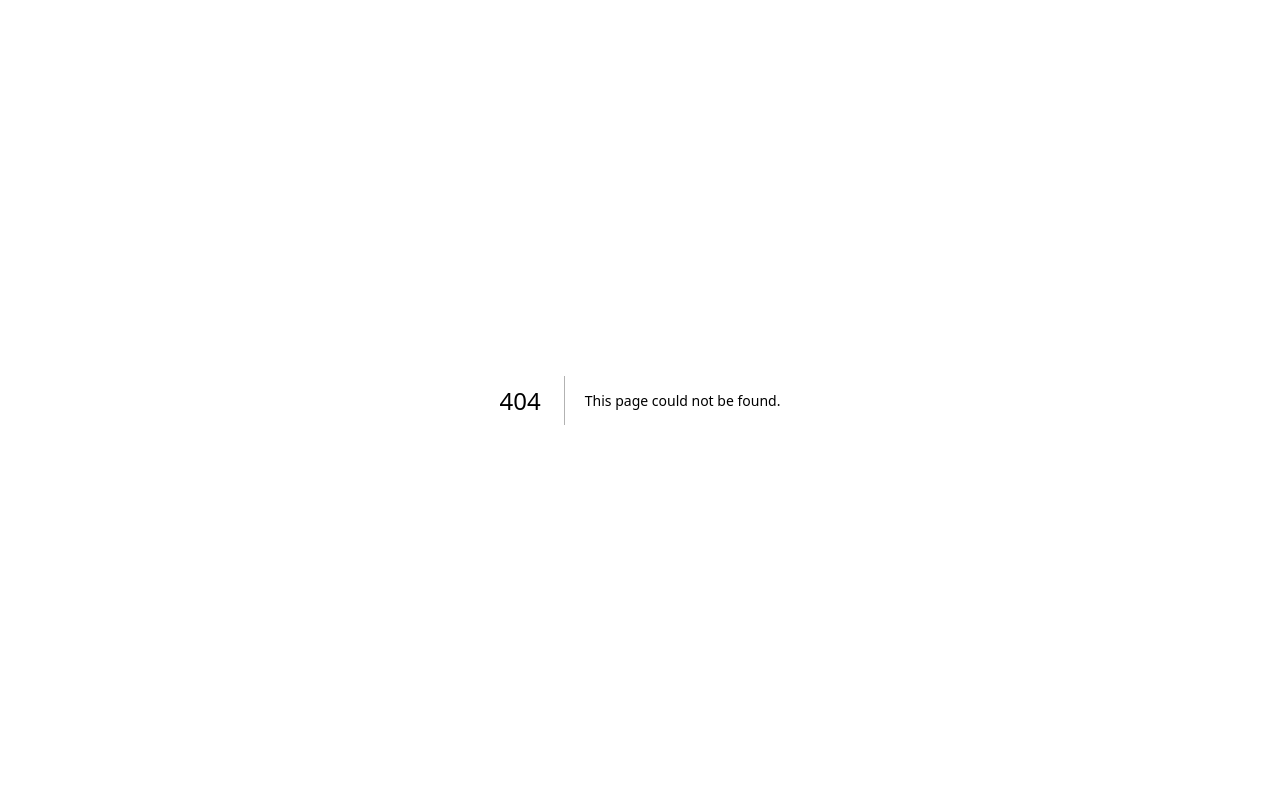
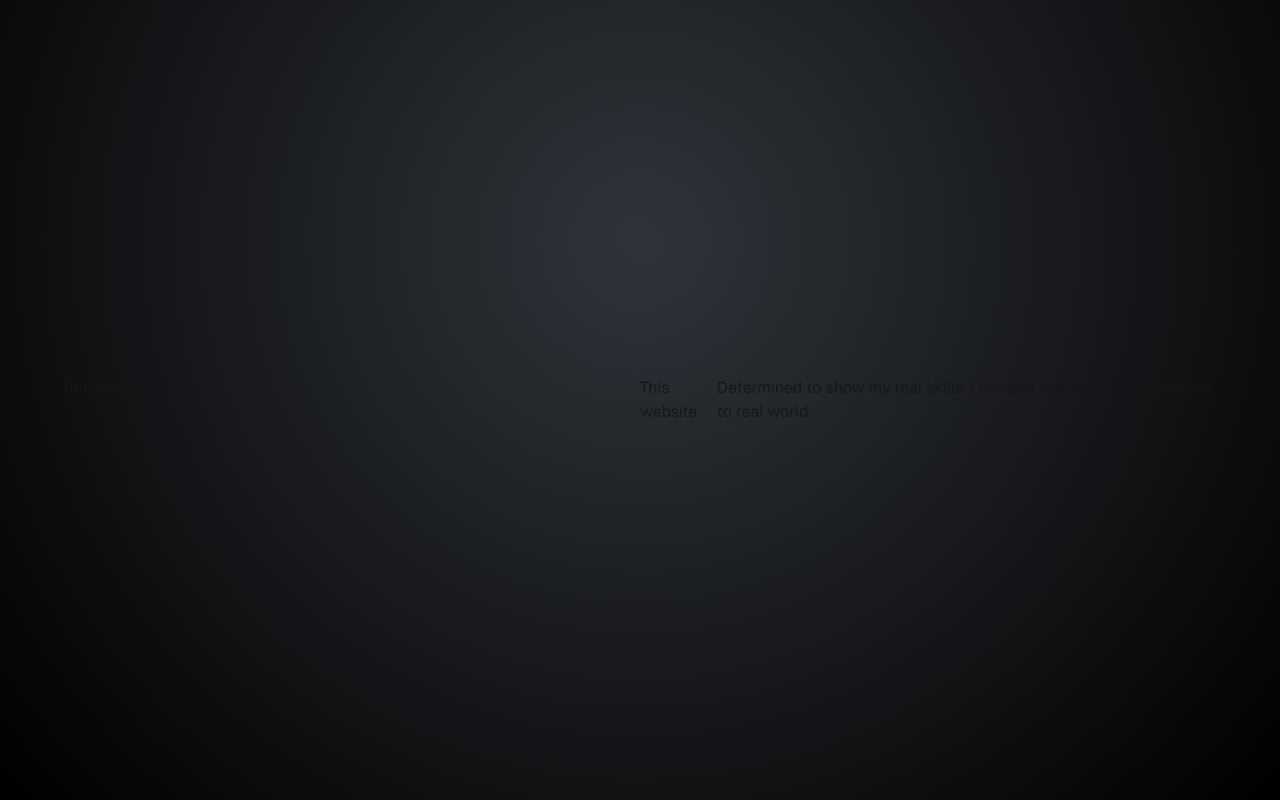
Before and after one commit to Gierszew/portfolio, a Next.js app: page /projects in a window 1280 px wide. Before the commit this address had no page. Built offline with nearby package versions, Linux system fonts and the light colour scheme.

Commit message:
not much done

```diff
--- a/app/components/Header.tsx
+++ b/app/components/Header.tsx
@@ -1,3 +1,5 @@
+import Link from "next/link";
+
 export default function Header() {
     return (
         <header className="flex justify-center fixed w-100/100">
@@ -11,7 +13,7 @@ export default function Header() {
                             <p className="text-[12px]">1</p>
                         </div>
                         <div className="w-4/5">
-                            Projects
+                            <Link href="/projects">Projects</Link>
                         </div>
                     </div>
                     <div className="flex justify-between">
@@ -19,7 +21,7 @@ export default function Header() {
                             <p className="text-[12px]">2</p>
                         </div>
                         <div className="w-4/5">
-                            About
+                            <Link href="/about">About</Link>
                         </div>
                     </div>
                     <div className="flex justify-between">
@@ -27,7 +29,7 @@ export default function Header() {
                             <p className="text-[12px]">3</p>
                         </div>
                         <div className="w-4/5">
-                            Contact
+                            <Link href="/contact">Contact</Link>
                         </div>
                     </div>
                 </nav>
--- /dev/null
+++ b/app/components/Project.tsx
@@ -0,0 +1,15 @@
+export default function Project() {
+    return (
+        <>
+            <div className="flex flex-row justify-center w-screen">
+                <div className="flex w-xl">[image of project]</div>
+                <div className="flex w-xl">
+                    <h1>This website</h1>
+                    <p>
+                        Determined to show my real skills, I created this website to show up to real world
+                    </p>
+                </div>
+            </div>
+        </>
+    )
+}
--- a/app/page.tsx
+++ b/app/page.tsx
@@ -39,7 +39,7 @@ export default function Home() {
               </div>
             </div>
           </div>
-          <div className="flex  w-xl">
+          <div className="flex w-xl">
             <h1>
               [dopamine]
             </h1>
--- /dev/null
+++ b/app/projects/page.tsx
@@ -0,0 +1,9 @@
+import Project from "../components/Project";
+
+export default function Projects() {
+    return (
+        <main className="flex flex-col flex-1 items-center justify-center bg-zinc-50 font-sans">
+            <Project />
+        </main>
+    )
+}
```
